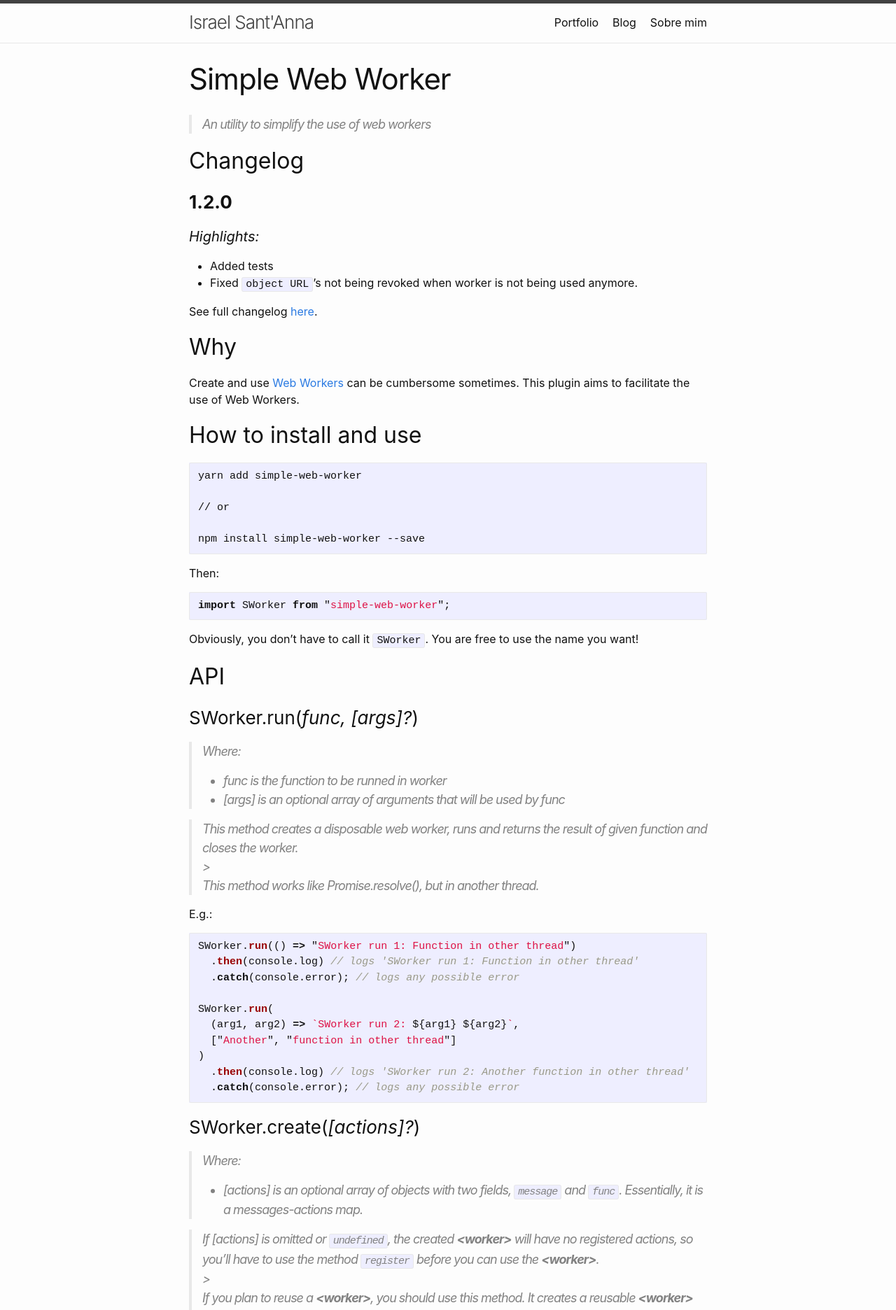
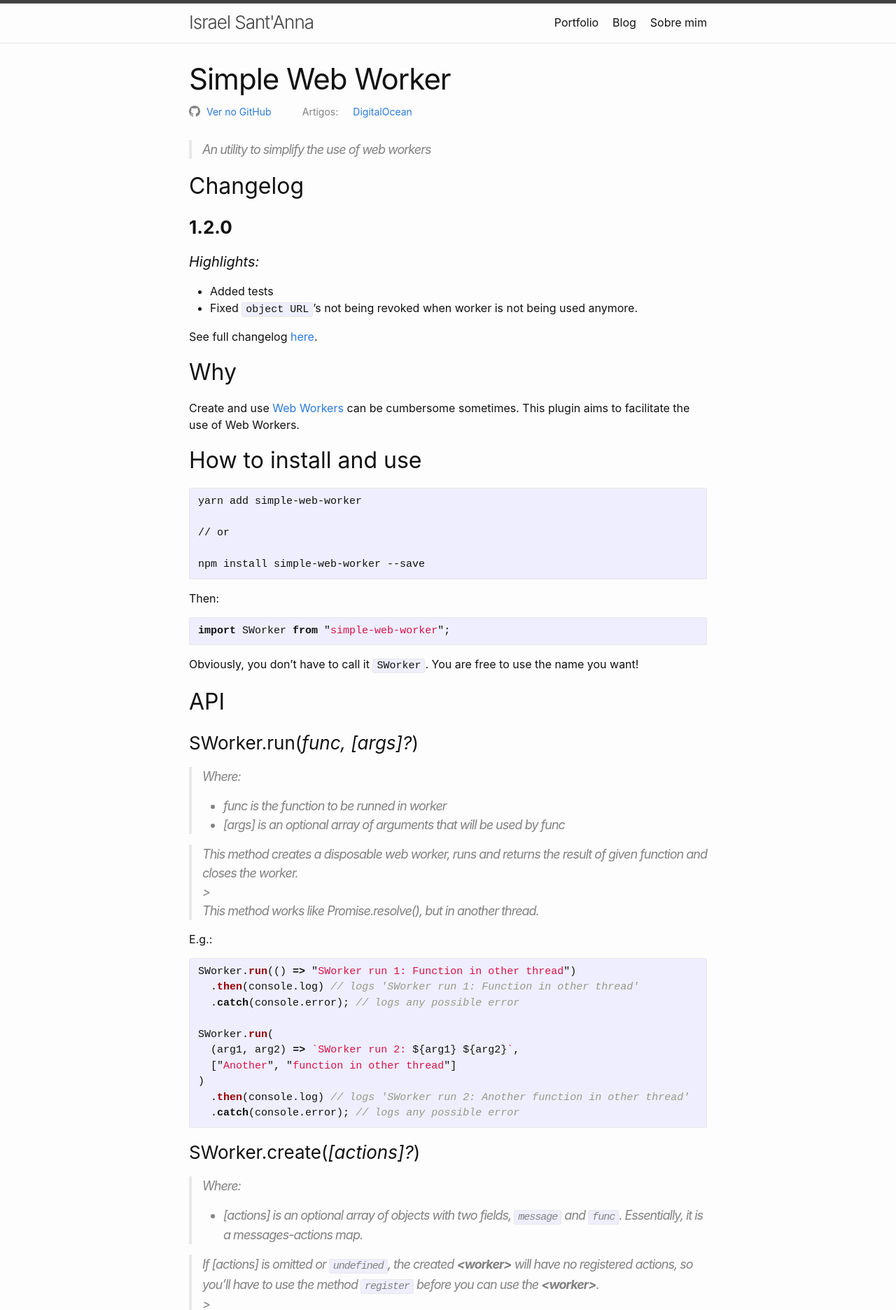
Before and after one commit to israelss/israelss.github.io, a Jekyll site: the page built from _projects/simple-web-worker.md, in a window 1280 px wide. Shown: the top 1872 px of the page at 70% size. Built offline with Jekyll 4.4.1, drawn with Linux system fonts in a browser that asks for light colours.

Commit message:
Add project layout with meta content
* project url
* article list where the project featured on

```diff
--- /dev/null
+++ b/_layouts/project.html
@@ -0,0 +1,39 @@
+---
+layout: default
+---
+
+<article class="post">
+  <header class="post-header">
+    <h1 class="post-title">{{ page.title | escape }}</h1>
+
+    <div class="project-meta">
+      {%- if page.project_url -%}
+      <div class="post-meta">
+        <a target="_blank" href="{{ page.project_url }}"
+          ><svg class="svg-icon">
+            <use
+              xlink:href="{{ '/assets/minima-social-icons.svg#github' | relative_url }}"
+            ></use>
+          </svg>
+          <span class="username">Ver no GitHub</span></a
+        >
+      </div>
+      <div class="project-featured-list">
+        {% assign featured_list = page.featured_on | split: " " %} {%- if
+        featured_list.size > 0 -%}
+        <div class="featured-meta post-meta">Artigos:</div>
+        <div class="featured-list">
+          {%- for site in featured_list -%} {% assign site_name = site | split:
+          "|" | first %} {% assign site_url = site | split: "|" | last %}
+          <div class="post-meta">
+            <a target="_blank" href="{{ site_url }}">{{ site_name }}</a>
+          </div>
+          {%- endfor -%}
+        </div>
+        {%- endif -%}
+      </div>
+      {%- endif -%}
+    </div>
+  </header>
+  <div class="post-content">{{ content }}</div>
+</article>
--- a/_projects/simple-web-worker.md
+++ b/_projects/simple-web-worker.md
@@ -1,7 +1,12 @@
 ---
-layout: page
+layout: project
 title: Simple Web Worker
 categories: highlight
+project_url: https://github.com/israelss/simple-web-worker
+# featured_on: Shows articles where this project featured on
+# usage: <Name to display>|<URL>
+# example: Blog|israelss.github.io/blog
+featured_on: DigitalOcean|https://www.digitalocean.com/community/tutorials/vuejs-vue-workers
 ---
 
 > An utility to simplify the use of web workers
--- a/_sass/minima/_layout.scss
+++ b/_sass/minima/_layout.scss
@@ -275,3 +275,34 @@
     }
   }
 }
+
+.project-meta {
+  display: flex;
+  @include media-query($on-laptop) {
+    display: block;
+  }
+}
+
+.project-meta > .post-meta {
+  // width: 30%;
+  // @include media-query($on-laptop) {
+  //   width: 100%;
+  // }
+  flex-grow: 1;
+}
+
+.project-featured-list {
+  display: flex;
+  @include media-query($on-laptop) {
+    display: block;
+  }
+  flex-grow: 10;
+}
+
+.featured-meta {
+  flex-grow: 1;
+}
+
+.featured-list {
+  flex-grow: 20;
+}
```
